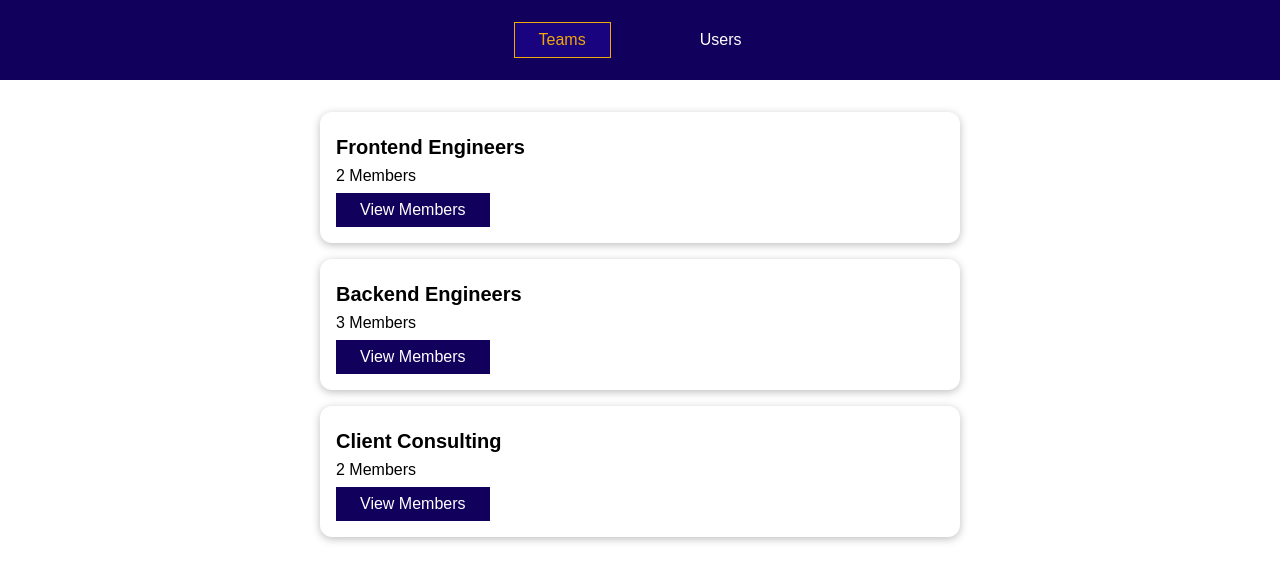
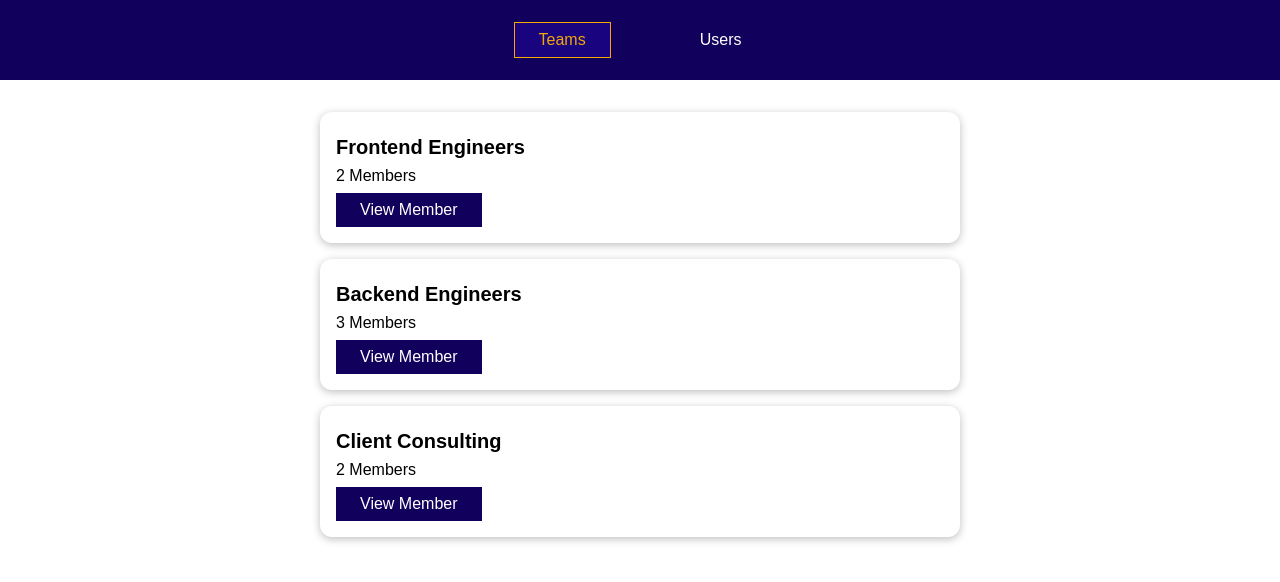
Before and after one commit to Rikai-TungVu/MultiPage-Routing, a Vue app: page /teams in a window 1280 px wide. Shown: the top 582 px of the page. Built offline with nearby package versions, Linux system fonts and the light colour scheme.

Commit message:
config ViewMember button

```diff
--- a/src/components/teams/TeamsItem.vue
+++ b/src/components/teams/TeamsItem.vue
@@ -2,13 +2,15 @@
   <li>
     <h3>{{ name }}</h3>
     <div class="team-members">{{ memberCount }} Members</div>
-    <a href="#">View Members</a>
+    <RouterLink :to="'/teams/' + id">View Member</RouterLink>
+    <!-- add link follow id to each group team-->
+    <!-- <a href="#">View Members</a> -->
   </li>
 </template>
 
 <script>
 export default {
-  props: ['name', 'memberCount'],
+  props: ['id', 'name', 'memberCount'],
 };
 </script>
 
--- a/src/components/teams/TeamsList.vue
+++ b/src/components/teams/TeamsList.vue
@@ -3,6 +3,7 @@
     <teams-item
       v-for="team in teams"
       :key="team.id"
+      :id="team.id"
       :name="team.name"
       :member-count="team.members.length"
     ></teams-item>
--- a/src/main.js
+++ b/src/main.js
@@ -4,15 +4,15 @@ import { createRouter, createWebHistory } from 'vue-router';
 import App from './App.vue';
 import TeamsList from './components/teams/TeamsList.vue';
 import UsersList from './components/users/UsersList.vue';
+import TeamMembers from './components/teams/TeamMembers.vue';
 
 const router = createRouter({
   history: createWebHistory(),
   routes: [
-    {
-      path: '/teams',
-      component: TeamsList,
-    } /* our-domain/teams => TeamsList */,
+    { path: '/teams', component: TeamsList },
+    /* our-domain/teams => TeamsList */
     { path: '/users', component: UsersList },
+    { path: '/teams/:teamId', component: TeamMembers },
   ],
   linkActiveClass: 'active',
 });
```
